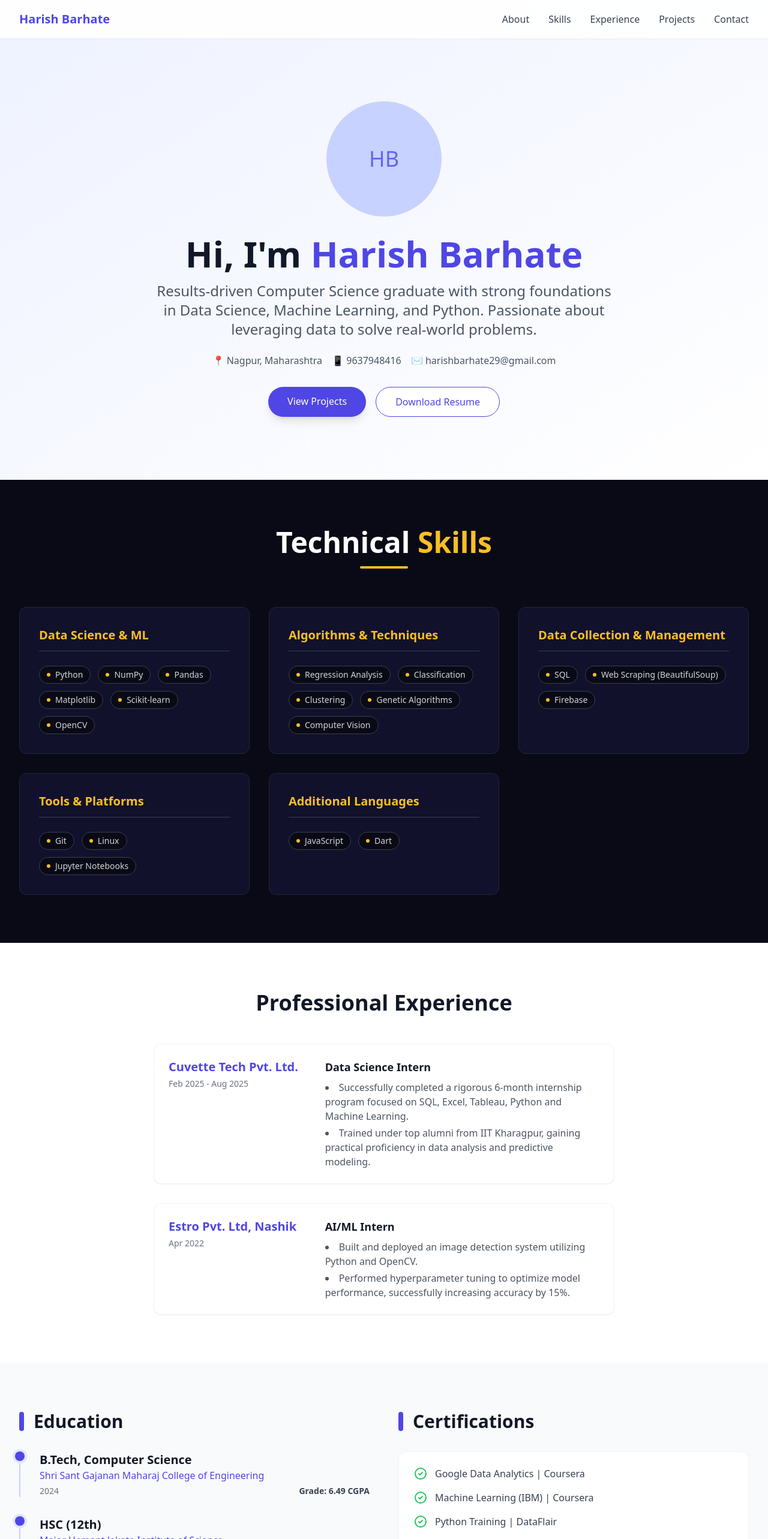
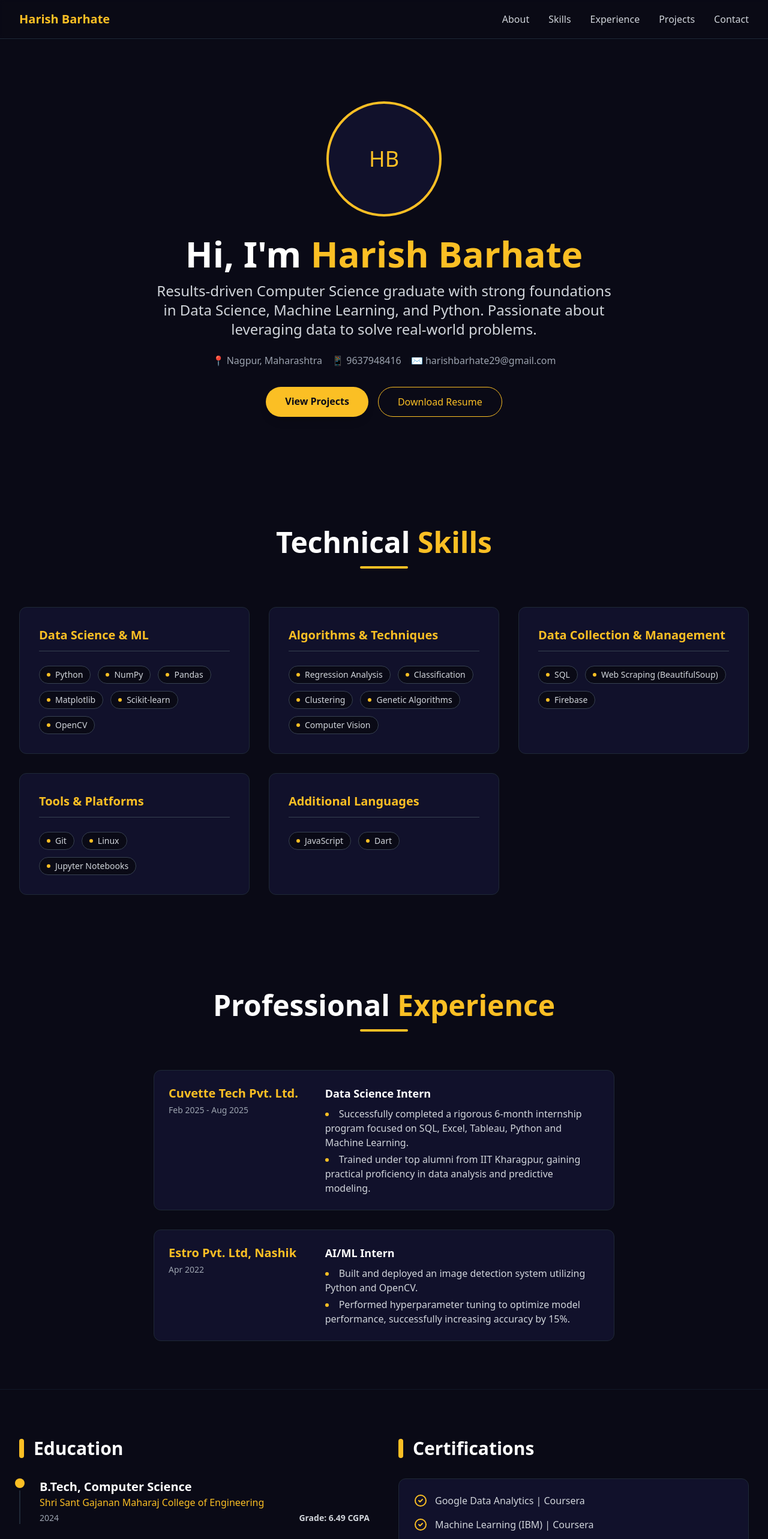
Before and after one commit to harishbarhate02/harish-portfolio, a React (Vite) app: page / in a window 1280 px wide. Shown: the top 2566 px of the page at 60% size. Built offline with nearby package versions, Linux system fonts and the light colour scheme.

Commit message:
style: apply global dark theme with gold accents

```diff
--- a/src/components/Education.jsx
+++ b/src/components/Education.jsx
@@ -30,24 +30,24 @@ const Education = () => {
     ];
 
     return (
-        <section id="education" className="py-20 bg-gray-50">
+        <section id="education" className="py-20 bg-[#0a0a16] border-t border-gray-900">
             <div className="max-w-7xl mx-auto px-4 sm:px-6 lg:px-8">
                 <div className="grid grid-cols-1 md:grid-cols-2 gap-12">
                     {/* Education Column */}
                     <div>
-                        <h2 className="text-3xl font-bold text-gray-900 mb-8 flex items-center">
-                            <span className="bg-indigo-600 w-2 h-8 mr-4 rounded"></span>
+                        <h2 className="text-3xl font-bold text-white mb-8 flex items-center">
+                            <span className="bg-[#fbbf24] w-2 h-8 mr-4 rounded"></span>
                             Education
                         </h2>
                         <div className="space-y-8">
                             {educationData.map((edu, index) => (
-                                <div key={index} className="relative pl-8 border-l-2 border-indigo-200">
-                                    <div className="absolute -left-[9px] top-0 w-4 h-4 rounded-full bg-indigo-600 ring-4 ring-indigo-100"></div>
-                                    <h3 className="text-xl font-bold text-gray-900">{edu.degree}</h3>
-                                    <p className="text-indigo-600 font-medium">{edu.institution}</p>
-                                    <div className="flex justify-between text-sm text-gray-500 mt-1">
+                                <div key={index} className="relative pl-8 border-l-2 border-gray-800">
+                                    <div className="absolute -left-[9px] top-0 w-4 h-4 rounded-full bg-[#fbbf24] ring-4 ring-[#0a0a16]"></div>
+                                    <h3 className="text-xl font-bold text-white">{edu.degree}</h3>
+                                    <p className="text-[#fbbf24] font-medium">{edu.institution}</p>
+                                    <div className="flex justify-between text-sm text-gray-400 mt-1">
                                         <span>{edu.year}</span>
-                                        <span className="font-semibold text-gray-700">Grade: {edu.grade}</span>
+                                        <span className="font-semibold text-gray-300">Grade: {edu.grade}</span>
                                     </div>
                                 </div>
                             ))}
@@ -56,18 +56,18 @@ const Education = () => {
 
                     {/* Certifications Column */}
                     <div>
-                        <h2 className="text-3xl font-bold text-gray-900 mb-8 flex items-center">
-                            <span className="bg-indigo-600 w-2 h-8 mr-4 rounded"></span>
+                        <h2 className="text-3xl font-bold text-white mb-8 flex items-center">
+                            <span className="bg-[#fbbf24] w-2 h-8 mr-4 rounded"></span>
                             Certifications
                         </h2>
-                        <div className="bg-white rounded-xl shadow-sm p-6 border border-gray-100">
+                        <div className="bg-[#11112b] rounded-xl shadow-sm p-6 border border-gray-800 hover:border-[#fbbf24]/30 transition-colors">
                             <ul className="space-y-4">
                                 {certifications.map((cert, index) => (
                                     <li key={index} className="flex items-start">
-                                        <svg className="w-6 h-6 text-green-500 mr-3 flex-shrink-0" fill="none" stroke="currentColor" viewBox="0 0 24 24">
+                                        <svg className="w-6 h-6 text-[#fbbf24] mr-3 flex-shrink-0" fill="none" stroke="currentColor" viewBox="0 0 24 24">
                                             <path strokeLinecap="round" strokeLinejoin="round" strokeWidth="2" d="M9 12l2 2 4-4m6 2a9 9 0 11-18 0 9 9 0 0118 0z"></path>
                                         </svg>
-                                        <span className="text-gray-700 font-medium">{cert}</span>
+                                        <span className="text-gray-300 font-medium">{cert}</span>
                                     </li>
                                 ))}
                             </ul>
--- a/src/components/Experience.jsx
+++ b/src/components/Experience.jsx
@@ -24,28 +24,29 @@ const Experience = () => {
     ];
 
     return (
-        <section id="experience" className="py-20 bg-white">
+        <section id="experience" className="py-20 bg-[#0a0a16]">
             <div className="max-w-7xl mx-auto px-4 sm:px-6 lg:px-8">
-                <h2 className="text-3xl md:text-4xl font-bold text-center text-gray-900 mb-12">
-                    Professional Experience
+                <h2 className="text-4xl md:text-5xl font-bold mb-16 text-center text-white">
+                    Professional <span className="text-[#fbbf24]">Experience</span>
+                    <div className="h-1 w-20 bg-[#fbbf24] mx-auto mt-4 rounded-full"></div>
                 </h2>
                 <div className="space-y-8 max-w-3xl mx-auto">
                     {experiences.map((exp, index) => (
-                        <div key={index} className="flex flex-col md:flex-row gap-4 md:gap-8 p-6 bg-white border border-gray-100 rounded-xl shadow-sm hover:shadow-md transition-shadow">
+                        <div key={index} className="flex flex-col md:flex-row gap-4 md:gap-8 p-6 bg-[#11112b] border border-gray-800 rounded-xl hover:border-[#fbbf24]/30 transition-colors">
                             <div className="md:w-1/3">
-                                <h3 className="text-xl font-bold text-indigo-600">{exp.company}</h3>
-                                <p className="text-gray-500 text-sm mt-1">{exp.period}</p>
+                                <h3 className="text-xl font-bold text-[#fbbf24]">{exp.company}</h3>
+                                <p className="text-gray-400 text-sm mt-1">{exp.period}</p>
                             </div>
                             <div className="md:w-2/3">
-                                <h4 className="text-lg font-semibold text-gray-900">{exp.role}</h4>
+                                <h4 className="text-lg font-semibold text-white">{exp.role}</h4>
                                 {Array.isArray(exp.description) ? (
-                                    <ul className="list-disc list-inside text-gray-600 mt-2 space-y-1">
+                                    <ul className="list-disc list-inside text-gray-300 mt-2 space-y-1">
                                         {exp.description.map((item, idx) => (
-                                            <li key={idx}>{item}</li>
+                                            <li key={idx} className="marker:text-[#fbbf24]">{item}</li>
                                         ))}
                                     </ul>
                                 ) : (
-                                    <p className="text-gray-600 mt-2">{exp.description}</p>
+                                    <p className="text-gray-300 mt-2">{exp.description}</p>
                                 )}
                             </div>
                         </div>
--- a/src/components/Hero.jsx
+++ b/src/components/Hero.jsx
@@ -3,7 +3,7 @@ import { motion } from 'framer-motion';
 
 const Hero = () => {
     return (
-        <section id="about" className="min-h-screen flex items-center justify-center bg-gradient-to-br from-indigo-50 to-white pt-16">
+        <section id="about" className="min-h-screen flex items-center justify-center bg-[#0a0a16] pt-16">
             <div className="max-w-7xl mx-auto px-4 sm:px-6 lg:px-8 text-center">
                 <motion.div
                     initial={{ opacity: 0, y: 20 }}
@@ -12,26 +12,26 @@ const Hero = () => {
                 >
                     <div className="mb-8">
                         {/* Placeholder for Profile Photo */}
-                        <div className="w-32 h-32 md:w-48 md:h-48 mx-auto bg-indigo-200 rounded-full flex items-center justify-center mb-6 overflow-hidden">
-                            <span className="text-indigo-500 text-4xl">HB</span>
+                        <div className="w-32 h-32 md:w-48 md:h-48 mx-auto bg-[#11112b] rounded-full flex items-center justify-center mb-6 overflow-hidden border-4 border-[#fbbf24]">
+                            <span className="text-[#fbbf24] text-4xl">HB</span>
                         </div>
                     </div>
-                    <h1 className="text-4xl md:text-6xl font-bold text-gray-900 mb-4">
-                        Hi, I'm <span className="text-indigo-600">Harish Barhate</span>
+                    <h1 className="text-4xl md:text-6xl font-bold text-white mb-4">
+                        Hi, I'm <span className="text-[#fbbf24]">Harish Barhate</span>
                     </h1>
-                    <p className="text-xl md:text-2xl text-gray-600 mb-6 max-w-3xl mx-auto">
+                    <p className="text-xl md:text-2xl text-gray-300 mb-6 max-w-3xl mx-auto">
                         Results-driven Computer Science graduate with strong foundations in Data Science, Machine Learning, and Python. Passionate about leveraging data to solve real-world problems.
                     </p>
-                    <div className="flex flex-wrap justify-center gap-4 text-gray-600 mb-8">
+                    <div className="flex flex-wrap justify-center gap-4 text-gray-400 mb-8">
                         <span className="flex items-center gap-2">📍 Nagpur, Maharashtra</span>
                         <span className="flex items-center gap-2">📱 9637948416</span>
                         <span className="flex items-center gap-2">✉️ harishbarhate29@gmail.com</span>
                     </div>
                     <div className="flex flex-col sm:flex-row justify-center gap-4">
-                        <a href="#projects" className="px-8 py-3 bg-indigo-600 text-white font-medium rounded-full hover:bg-indigo-700 transition-colors shadow-lg hover:shadow-xl">
+                        <a href="#projects" className="px-8 py-3 bg-[#fbbf24] text-[#0a0a16] font-bold rounded-full hover:bg-yellow-400 transition-colors shadow-lg hover:shadow-xl hover:shadow-[#fbbf24]/20">
                             View Projects
                         </a>
-                        <a href="/assets/Resume.pdf" target="_blank" rel="noopener noreferrer" className="px-8 py-3 bg-white text-indigo-600 border border-indigo-600 font-medium rounded-full hover:bg-indigo-50 transition-colors">
+                        <a href="/assets/Resume.pdf" target="_blank" rel="noopener noreferrer" className="px-8 py-3 bg-transparent text-[#fbbf24] border border-[#fbbf24] font-medium rounded-full hover:bg-[#fbbf24]/10 transition-colors">
                             Download Resume
                         </a>
                     </div>
--- a/src/components/Navbar.jsx
+++ b/src/components/Navbar.jsx
@@ -15,23 +15,23 @@ const Navbar = () => {
     ];
 
     return (
-        <nav className="fixed w-full bg-white/90 backdrop-blur-sm shadow-sm z-50">
+        <nav className="fixed w-full bg-[#0a0a16]/90 backdrop-blur-sm shadow-sm z-50 border-b border-gray-800">
             <div className="max-w-7xl mx-auto px-4 sm:px-6 lg:px-8">
                 <div className="flex justify-between items-center h-16">
-                    <div className="flex-shrink-0 font-bold text-xl text-indigo-600">
+                    <div className="flex-shrink-0 font-bold text-xl text-[#fbbf24]">
                         Harish Barhate
                     </div>
                     {/* Desktop Menu */}
                     <div className="hidden md:flex space-x-8">
                         {navLinks.map((link) => (
-                            <a key={link.label} href={link.href} className="text-gray-700 hover:text-indigo-600 font-medium transition-colors">
+                            <a key={link.label} href={link.href} className="text-gray-300 hover:text-[#fbbf24] font-medium transition-colors">
                                 {link.label}
                             </a>
                         ))}
                     </div>
                     {/* Mobile Menu Button */}
                     <div className="md:hidden flex items-center">
-                        <button onClick={toggleMenu} className="text-gray-700 hover:text-indigo-600 focus:outline-none">
+                        <button onClick={toggleMenu} className="text-gray-300 hover:text-[#fbbf24] focus:outline-none">
                             {isOpen ? <FaTimes size={24} /> : <FaBars size={24} />}
                         </button>
                     </div>
@@ -39,13 +39,13 @@ const Navbar = () => {
             </div>
             {/* Mobile Menu */}
             {isOpen && (
-                <div className="md:hidden bg-white border-t">
+                <div className="md:hidden bg-[#0a0a16] border-t border-gray-800">
                     <div className="px-2 pt-2 pb-3 space-y-1 sm:px-3">
                         {navLinks.map((link) => (
                             <a
                                 key={link.label}
                                 href={link.href}
-                                className="block px-3 py-2 text-base font-medium text-gray-700 hover:text-indigo-600 hover:bg-gray-50 bg-opacity-75"
+                                className="block px-3 py-2 text-base font-medium text-gray-300 hover:text-[#fbbf24] hover:bg-gray-900"
                                 onClick={() => setIsOpen(false)}
                             >
                                 {link.label}
--- a/src/index.css
+++ b/src/index.css
@@ -5,3 +5,8 @@
 html {
   scroll-behavior: smooth;
 }
+
+body {
+  background-color: #0a0a16;
+  color: white;
+}
```
Also changed, not shown: src/components/Contact.jsx (+12 -12 lines), src/components/Footer.jsx (+6 -6 lines), src/components/Projects.jsx (+11 -10 lines).
